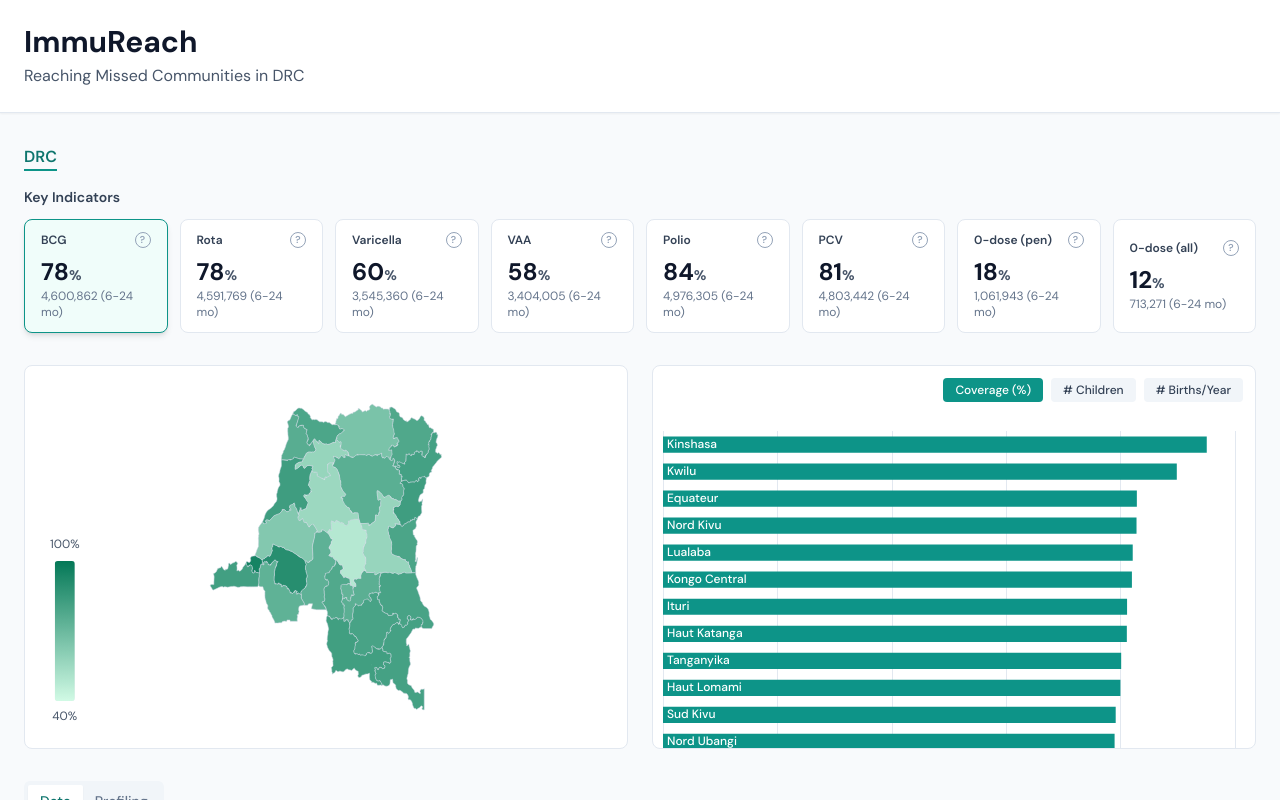
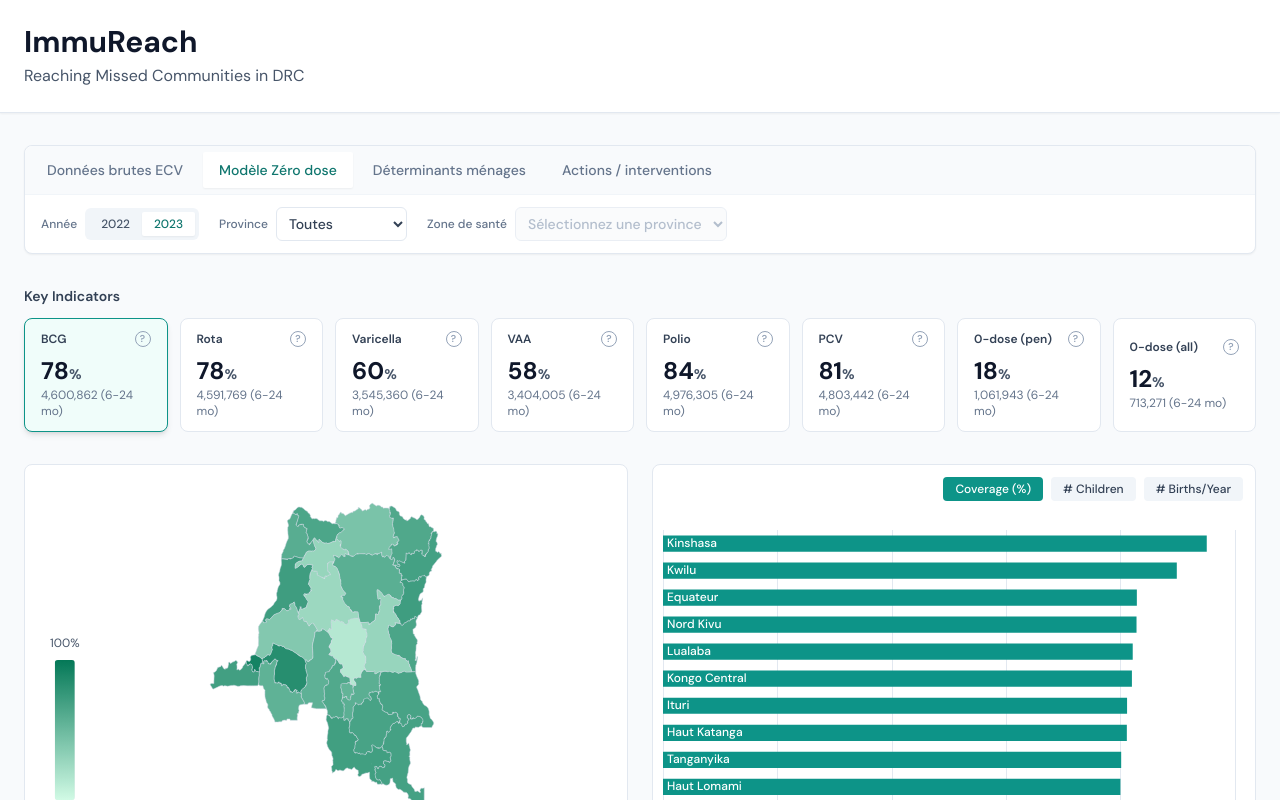
Before and after one commit to yannforget/immureach-dashboard, a React (Vite) app: page / in a window 1280 px wide. Shown: the top 800 px of the page. Built offline with nearby package versions, Linux system fonts and the light colour scheme.

Commit message:
Formatting dashboard with ribbon: 4 tabs with the 2nd as copy of the previous version

```diff
--- /dev/null
+++ b/src/components/PlaceholderPanel.tsx
@@ -0,0 +1,10 @@
+interface PlaceholderPanelProps { title: string }
+
+export function PlaceholderPanel({ title }: PlaceholderPanelProps) {
+    return (
+        <div className="flex h-64 flex-col items-center justify-center gap-2 rounded-lg border border-dashed border-slate-300 bg-white text-center">
+            <p className="font-medium text-slate-500">{title}</p>
+            <p className="text-sm text-slate-400">Contenu à venir</p>
+        </div>
+    )
+}
--- /dev/null
+++ b/src/components/Ribbon.tsx
@@ -0,0 +1,114 @@
+import { useDashboardStore } from '@/store/dashboardStore'
+import { useData } from '@/context/DataContext'
+import { useProvinceData } from '@/hooks/useProvinceData'
+import { useZoneData } from '@/hooks/useZoneData'
+import { Tabs, TabsList, TabsTrigger } from '../components/ui/tabs'
+import type { DashboardSection, Year } from '@/types'
+
+const SECTIONS: { value: DashboardSection; label: string }[] = [
+    { value: 'ecv', label: 'Données brutes ECV' },
+    { value: 'zerodose', label: 'Modèle Zéro dose' },
+    { value: 'determinants', label: 'Déterminants ménages' },
+    { value: 'actions', label: 'Actions / interventions' },
+]
+
+const selectClass =
+    'rounded-md border border-slate-200 bg-white px-2 py-1.5 text-sm text-slate-700 ' +
+    'focus:border-teal-500 focus:outline-none focus:ring-1 focus:ring-teal-500 ' +
+    'disabled:cursor-not-allowed disabled:bg-slate-50 disabled:text-slate-400'
+
+export function Ribbon() {
+    const activeSection = useDashboardStore(s => s.activeSection)
+    const setActiveSection = useDashboardStore(s => s.setActiveSection)
+
+    const selectedYear = useDashboardStore(s => s.selectedYear)
+    const setSelectedYear = useDashboardStore(s => s.setSelectedYear)
+
+    const selectedProvince = useDashboardStore(s => s.selectedProvince)
+    const setProvince = useDashboardStore(s => s.setProvince)
+
+    const selectedZoneId = useDashboardStore(s => s.selectedZoneId)
+    const setSelectedZone = useDashboardStore(s => s.setSelectedZone)
+
+    const { profile } = useData()
+    const years: Year[] = profile?.years ?? [2022, 2023]
+
+    const provinces = useProvinceData()
+    const zones = useZoneData(selectedProvince)
+
+    return (
+        <div className="rounded-lg border border-slate-200 bg-white shadow-sm">
+            {/* Tabs */}
+            <Tabs
+                value={activeSection}
+                onValueChange={v => setActiveSection(v as DashboardSection)}
+            >
+                <TabsList className="h-auto w-full flex-wrap justify-start gap-1 rounded-t-lg rounded-b-none bg-slate-50 p-1.5">
+                    {SECTIONS.map(section => (
+                        <TabsTrigger key={section.value} value={section.value} className="px-4 py-2 text-sm">
+                            {section.label}
+                        </TabsTrigger>
+                    ))}
+                </TabsList>
+            </Tabs>
+
+            {/* Filters */}
+            <div className="flex flex-wrap items-center gap-5 border-t border-slate-100 px-4 py-3">
+                {/* Year */}
+                <div className="flex items-center gap-2">
+                    <span className="text-xs font-medium text-slate-500">Année</span>
+                    <div className="inline-flex rounded-md bg-slate-100 p-1">
+                        {years.map(y => (
+                            <button
+                                key={y}
+                                type="button"
+                                onClick={() => setSelectedYear(y)}
+                                className={`rounded-sm px-3 py-1 text-xs font-medium transition-colors ${selectedYear === y
+                                    ? 'bg-white text-teal-700 shadow-sm'
+                                    : 'text-slate-600 hover:text-slate-900'
+                                    }`}
+                            >
+                                {y}
+                            </button>
+                        ))}
+                    </div>
+                </div>
+
+                {/* Province */}
+                <label className="flex items-center gap-2 text-xs font-medium text-slate-500">
+                    Province
+                    <select
+                        value={selectedProvince ?? ''}
+                        onChange={e => setProvince(e.target.value === '' ? null : e.target.value)}
+                        className={selectClass}
+                    >
+                        <option value="">Toutes</option>
+                        {provinces.map(p => (
+                            <option key={p.id} value={p.displayName}>
+                                {p.displayName}
+                            </option>
+                        ))}
+                    </select>
+                </label>
+
+                {/* Zone */}
+                <label className="flex items-center gap-2 text-xs font-medium text-slate-500">
+                    Zone de santé
+                    <select
+                        value={selectedZoneId ?? ''}
+                        onChange={e => setSelectedZone(e.target.value === '' ? null : e.target.value)}
+                        disabled={!selectedProvince}
+                        className={selectClass}
+                    >
+                        <option value="">{selectedProvince ? 'Toutes' : 'Sélectionnez une province'}</option>
+                        {zones.map(z => (
+                            <option key={z.id} value={z.id}>
+                                {z.displayName}
+                            </option>
+                        ))}
+                    </select>
+                </label>
+            </div>
+        </div>
+    )
+}
--- a/src/components/layout/DashboardGrid.tsx
+++ b/src/components/layout/DashboardGrid.tsx
@@ -1,30 +1,38 @@
-import { Breadcrumb } from '../Breadcrumb'
+// import { Breadcrumb } from '../Breadcrumb'
+import { Ribbon } from '../Ribbon'
+import { PlaceholderPanel } from '../PlaceholderPanel'
 import { IndicatorCards } from '../IndicatorCards'
 import { CoverageMap } from '../charts/CoverageMap'
 import { BarChart } from '../charts/BarChart'
 import { DataTable } from '../table/DataTable'
 import { ProfilingPanel } from '../ProfilingPanel'
-import { YearSelector } from '../YearSelector'
+// import { YearSelector } from '../YearSelector'
 import { Tabs, TabsContent, TabsList, TabsTrigger } from '../ui/tabs'
 import { useDashboardStore } from '@/store/dashboardStore'
 import type { ViewMode } from '@/types'
 
 export function DashboardGrid() {
+  const activeSection = useDashboardStore(s => s.activeSection)
   const viewMode = useDashboardStore(s => s.viewMode)
   const setViewMode = useDashboardStore(s => s.setViewMode)
 
   return (
     <div className="mx-auto max-w-7xl px-6 py-8">
-      {/* Breadcrumb */}
-      <section className="mb-4">
-        <Breadcrumb />
+      {/* Ribbon: 4 section tabs + filters (year, province, zone) */}
+      <section className="mb-8">
+        <Ribbon />
       </section>
 
+      {activeSection === 'ecv' && <PlaceholderPanel title="Données brutes ECV" />}
+      {activeSection === 'determinants' && <PlaceholderPanel title="Déterminants ménages" />}
+      {activeSection === 'actions' && <PlaceholderPanel title="Actions / interventions" />}
+
+      {activeSection === 'zerodose' && (
+        <>
           {/* Indicator Cards */}
           <section className="mb-8">
             <IndicatorCards />
           </section>
-
           {/* Charts Grid */}
           <section className="mb-8 grid grid-cols-1 gap-6 lg:grid-cols-2">
             <div className="h-96 overflow-hidden rounded-lg border border-slate-200 bg-white">
@@ -43,7 +51,6 @@ export function DashboardGrid() {
                   <TabsTrigger value="data">Data</TabsTrigger>
                   <TabsTrigger value="profiling">Profiling</TabsTrigger>
                 </TabsList>
-            {viewMode === 'profiling' && <YearSelector />}
               </div>
               <TabsContent value="data">
                 <div className="rounded-lg border border-slate-200 bg-white">
@@ -55,6 +62,9 @@ export function DashboardGrid() {
               </TabsContent>
             </Tabs>
           </section>
-    </div>
+        </>
       )
       }
+    </div >
+  )
+}
--- a/src/store/dashboardStore.ts
+++ b/src/store/dashboardStore.ts
@@ -1,8 +1,12 @@
 import { create } from 'zustand';
-import type { MetricKey, ViewMode, Year } from '@/types';
+// import type { MetricKey, ViewMode, Year } from '@/types';
+import type { DashboardSection, MetricKey, ViewMode, Year } from '@/types';
 import { METRIC_KEYS } from '@/lib/dataUtils';
 
 interface DashboardState {
+  // Top-level ribbon tab.
+  activeSection: DashboardSection;
+
   // Selection state
   selectedMetric: MetricKey;
   selectedProvince: string | null;
@@ -17,6 +21,7 @@ interface DashboardState {
   showAntenne: boolean;
 
   // Actions
+  setActiveSection: (section: DashboardSection) => void;
   setMetric: (metric: MetricKey) => void;
   setProvince: (province: string | null) => void;
   setSelectedZone: (zoneId: string | null) => void;
@@ -27,6 +32,7 @@ interface DashboardState {
 }
 
 export const useDashboardStore = create<DashboardState>((set) => ({
+  activeSection: 'zerodose',
   selectedMetric: METRIC_KEYS[0],
   selectedProvince: null,
   selectedZoneId: null,
@@ -34,6 +40,8 @@ export const useDashboardStore = create<DashboardState>((set) => ({
   viewMode: 'data',
   selectedYear: 2023,
   showAntenne: false,
+
+  setActiveSection: (section) => set({ activeSection: section }),
 
   setMetric: (metric) => set({ selectedMetric: metric }),
 
--- a/src/types/index.ts
+++ b/src/types/index.ts
@@ -82,6 +82,8 @@ export type TableMode = 'province' | 'zone' | 'detail';
 
 export type ViewMode = 'data' | 'profiling';
 
+export type DashboardSection = 'ecv' | 'zerodose' | 'determinants' | 'actions';
+
 export type Year = 2022 | 2023;
 
 export const ACCESSIBILITY_THRESHOLDS = [30, 60, 90, 120, 150, 180] as const;
```
Lines whose indentation alone changed are shown as unchanged.
